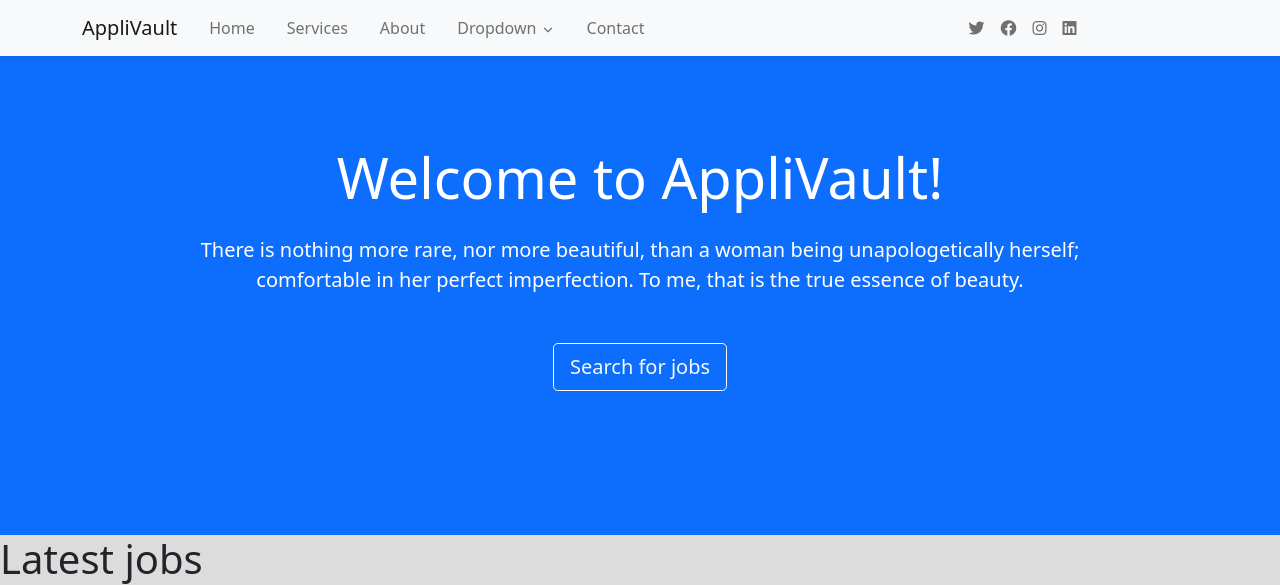
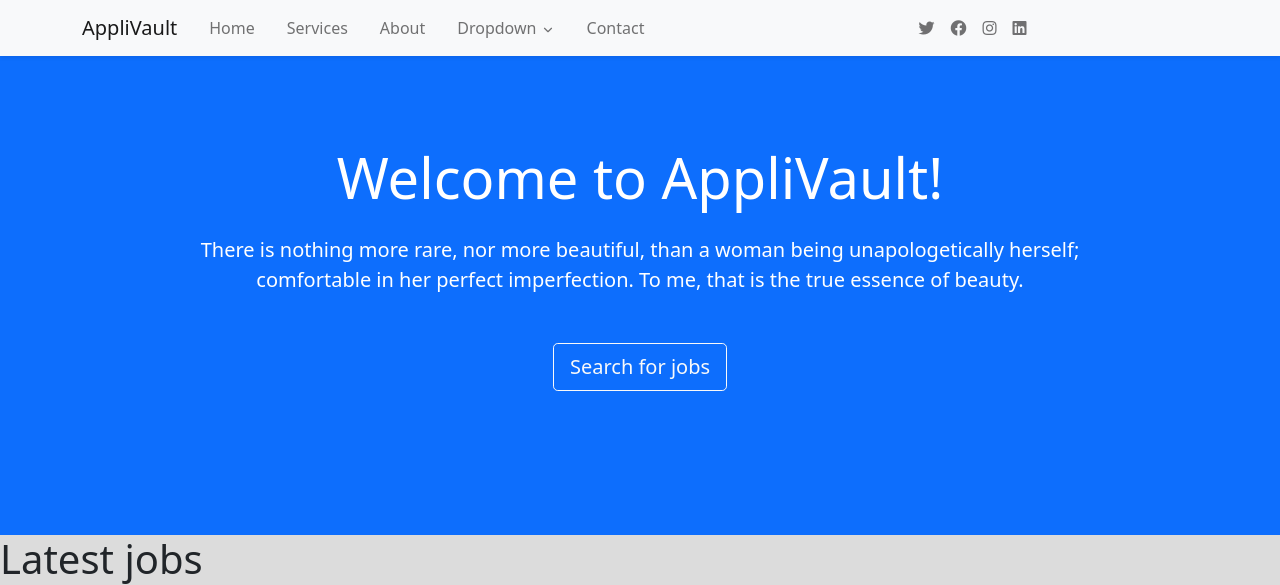
Before and after one commit to IanMalobaMwakha/AppliVault, a Django app: page / in a window 1280 px wide. Shown: the top 585 px of the page. Run offline with Django 4.2, Linux system fonts and the light colour scheme; data comes from the database, SQL or seed files in the repository; some libraries are stand-ins or nearby versions.

Commit message:
modified:   applivault/core/templates/core/base.html

```diff
--- a/applivault/core/templates/core/base.html
+++ b/applivault/core/templates/core/base.html
@@ -36,7 +36,7 @@
         }
         /* Default margin for larger screens */
         .social-media-items {
-            margin-left: 300px;
+            margin-left: 250px;
         }
 
         /* Media query for smaller screens (e.g., phones) */
```
